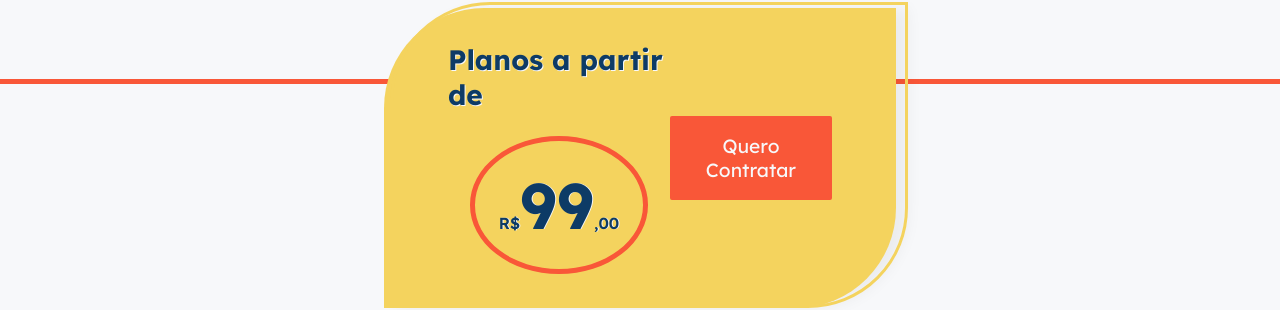
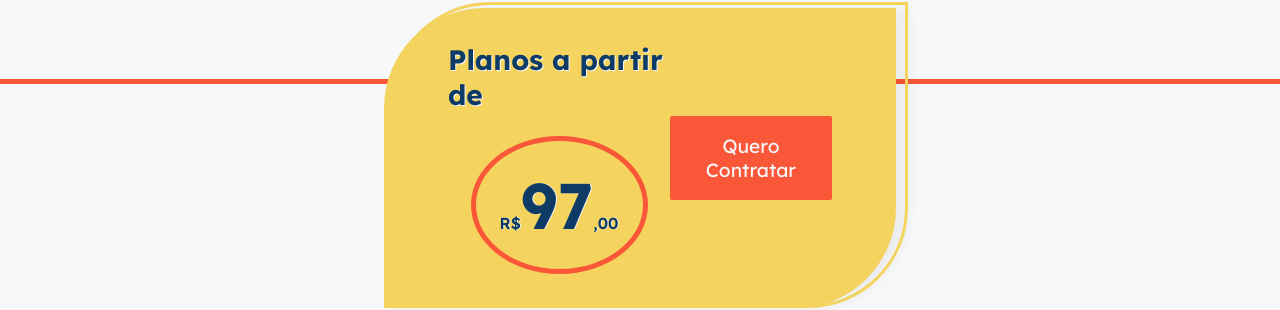
Before and after one commit to andremrks/postexpress, a React (Create React App) app: page / in a window 1280 px wide. Shown: the part 1301-1611 px from the top of the page. Built offline with nearby package versions, Linux system fonts and the light colour scheme.

Commit message:
changing html

```diff
--- a/src/components/Planos/Planos.jsx
+++ b/src/components/Planos/Planos.jsx
@@ -107,7 +107,7 @@ const Planos = () => {
               <h1>Power</h1>
               <div className="postexpress__plano-valor">
                 <p>R$</p>
-                <p>575</p>
+                <p>574</p>
                 <p>,00</p>
               </div>
               <div className="postexpress__plano-buttonBox">
--- a/src/components/Sobre/Sobre.jsx
+++ b/src/components/Sobre/Sobre.jsx
@@ -30,7 +30,7 @@ const Sobre = () => {
             </div>
             <div className="postexpress__cta-text_valor">
               <p>R$</p>
-              <p>99</p>
+              <p>97</p>
               <p>,00</p>
             </div>
           </div>
```
